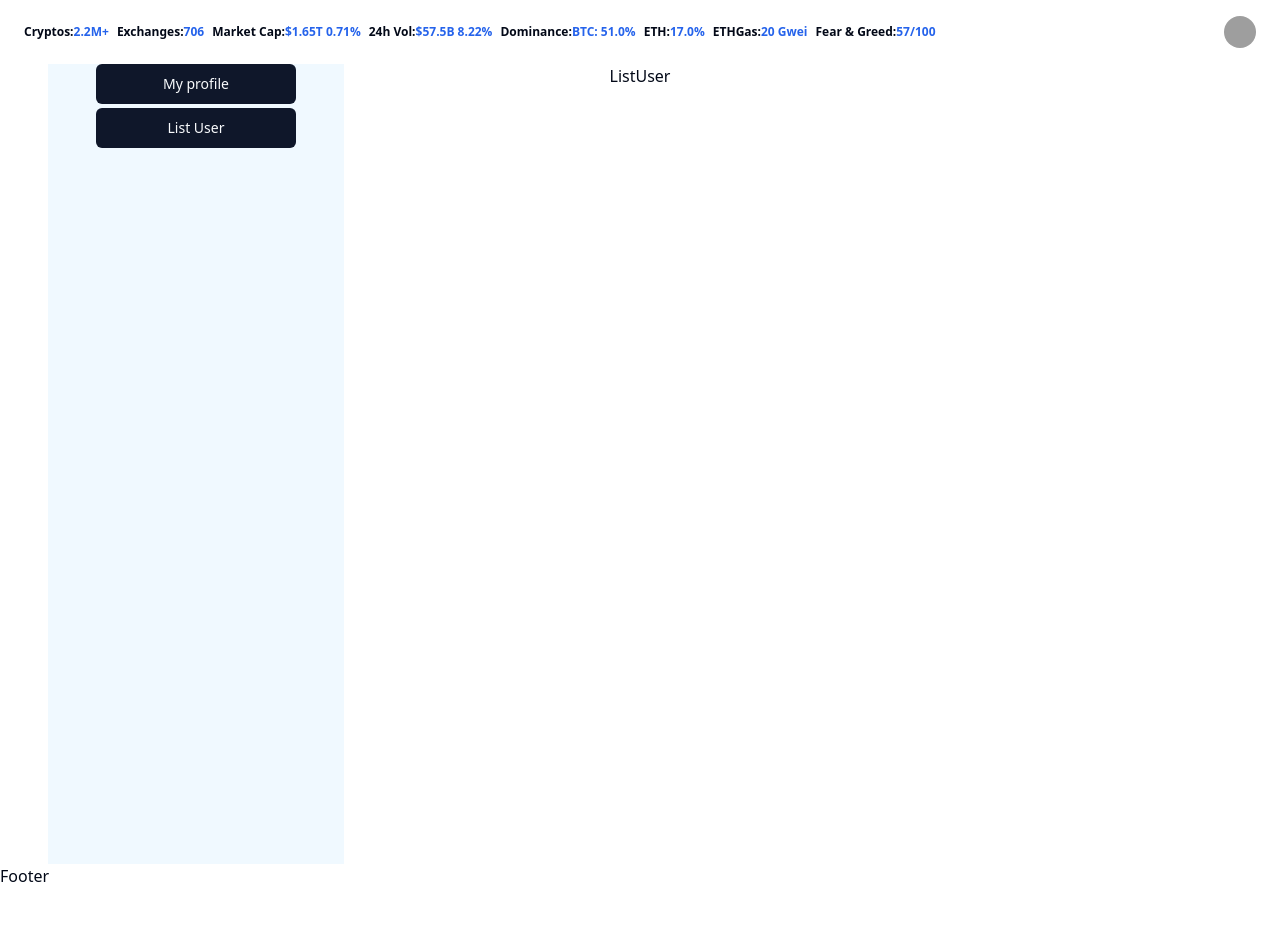
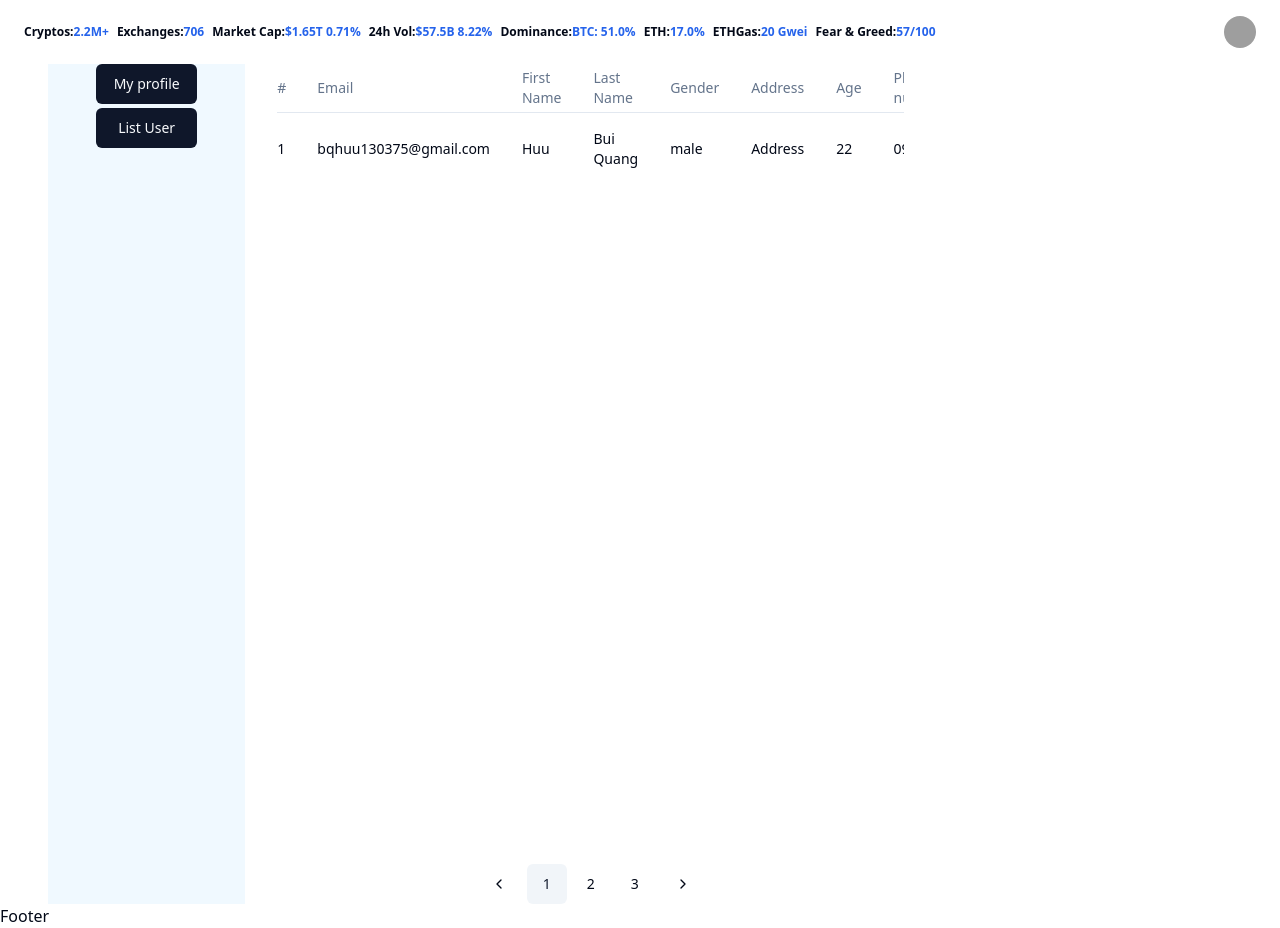
Before and after one commit to hero88/crud-mybatis, a React (Vite) app in the folder mybatis-project-frontend/: page /profile/list-user in a window 1280 px wide. Before the commit the page ends 888 px from the top, so only its background shows below. Built offline with nearby package versions, Linux system fonts and the light colour scheme; grey boxes are pictures that could not be loaded.

Commit message:
create userListPage

```diff
--- a/mybatis-project-frontend/src/layouts/ProfileLayout.jsx
+++ b/mybatis-project-frontend/src/layouts/ProfileLayout.jsx
@@ -10,7 +10,7 @@ function ProfileLayout({ children }) {
   return (
     <DefaultLayout>
       <div id="profile" className="flex justify-between min-h-svh">
-        <div className="leftSide bg-sky-50 w-3/12 px-12 text-lg">
+        <div className="leftSide bg-sky-50 w-2/12 px-12 text-lg">
           <aside className="flex flex-col gap-1 ">
             <Button onClick={() => navigate("../profile/detail/1")}>My profile</Button>
             {isAdmin && (
--- a/mybatis-project-frontend/src/pages/Home.jsx
+++ b/mybatis-project-frontend/src/pages/Home.jsx
@@ -11,8 +11,6 @@ import {
 
 import { PiStarThin } from "react-icons/pi";
 import { FaCaretDown, FaCaretUp } from "react-icons/fa";
-import { Button } from "@/components/ui/button";
-import { Link } from "react-router-dom";
 import PaginationCustom from "@/components/shared/PaginationCustom";
 
 const fakeData = {
--- a/mybatis-project-frontend/src/pages/ListUser.jsx
+++ b/mybatis-project-frontend/src/pages/ListUser.jsx
@@ -1,8 +1,100 @@
+import PaginationCustom from "@/components/shared/PaginationCustom";
+import {
+  Table,
+  TableBody,
+  TableCell,
+  TableHead,
+  TableHeader,
+  TableRow,
+} from "@/components/ui/table";
+import { useEffect, useState } from "react";
+const fakeData = {
+  data: {
+    listUser: [
+      {
+        id: 1,
+        email: "bqhuu130375@gmail.com",
+        firstName: "Huu",
+        lastName: "Bui Quang",
+        gender: "male",
+        address: "Address",
+        age: "2001-05-14T00:00:00.000Z",
+        phoneNumber: "0975247624",
+        role: "user",
+      },
+    ],
+  },
+};
+function ListUser() {
+  const [data, seTableCellData] = useState([]);
 
-function ListUser() {
+  useEffect(() => {
+    const callGetAllUsersApi = async () => {
+      try {
+        // const response = await getAllUsersApi();
+        // const newData = response.data.data.listUser;
+        seTableCellData(fakeData.data.listUser);
+      } catch (error) {
+        console.error("Error when calling table data:", error);
+      }
+    };
+    callGetAllUsersApi();
+  }, []);
+
+  const convertToAge = (dob) => {
+    var birthdate = new Date(dob);
+    var currentDate = new Date();
+
+    var ageInMilliseconds = currentDate - birthdate;
+
+    return Math.floor(ageInMilliseconds / (365.25 * 24 * 60 * 60 * 1000));
+  };
+
   return (
-    <div>ListUser</div>
-  )
+    <div className="centerSide w-7/12 px-8">
+      <div className="min-h-svh">
+        <Table className="px-12">
+          <TableHeader>
+            <TableRow>
+              <TableHead className="p-0 min-w-6">#</TableHead>
+              <TableHead>Email</TableHead>
+              <TableHead>First Name</TableHead>
+              <TableHead>Last Name</TableHead>
+              <TableHead>Gender</TableHead>
+              <TableHead>Address</TableHead>
+              <TableHead>Age</TableHead>
+              <TableHead>Phone number</TableHead>
+              <TableHead>Role</TableHead>
+              <TableHead></TableHead>
+            </TableRow>
+          </TableHeader>
+          <TableBody>
+            {data.map((user, index) => (
+              <TableRow key={index}>
+                <TableCell className="p-0 min-w-6">{index + 1}</TableCell>
+                <TableCell>{user.email}</TableCell>
+                <TableCell>{user.firstName}</TableCell>
+                <TableCell>{user.lastName}</TableCell>
+                <TableCell>{user.gender}</TableCell>
+                <TableCell>{user.address}</TableCell>
+                <TableCell>{convertToAge(user.age)}</TableCell>
+                <TableCell>{user.phoneNumber}</TableCell>
+                <TableCell>{user.role}</TableCell>
+              </TableRow>
+            ))}
+          </TableBody>
+        </Table>
+      </div>
+      <PaginationCustom
+        currentPage={{ id: 1, serial: 1 }}
+        listPage={[
+          { id: 1, serial: 1 },
+          { id: 2, serial: 2 },
+          { id: 3, serial: 3 },
+        ]}
+      />
+    </div>
+  );
 }
 
-export default ListUser
+export default ListUser;
--- a/mybatis-project-frontend/src/pages/Profile.jsx
+++ b/mybatis-project-frontend/src/pages/Profile.jsx
@@ -38,7 +38,7 @@ function Profile() {
   });
 
   return (
-    <div className="centerSide w-6/12 px-8">
+    <div className="centerSide w-7/12 px-8">
       <h2>About me</h2>
       <h3>Your Avatar</h3>
       <div className="flex gap-8 items-center">
```
Lines whose indentation alone changed are shown as unchanged.
